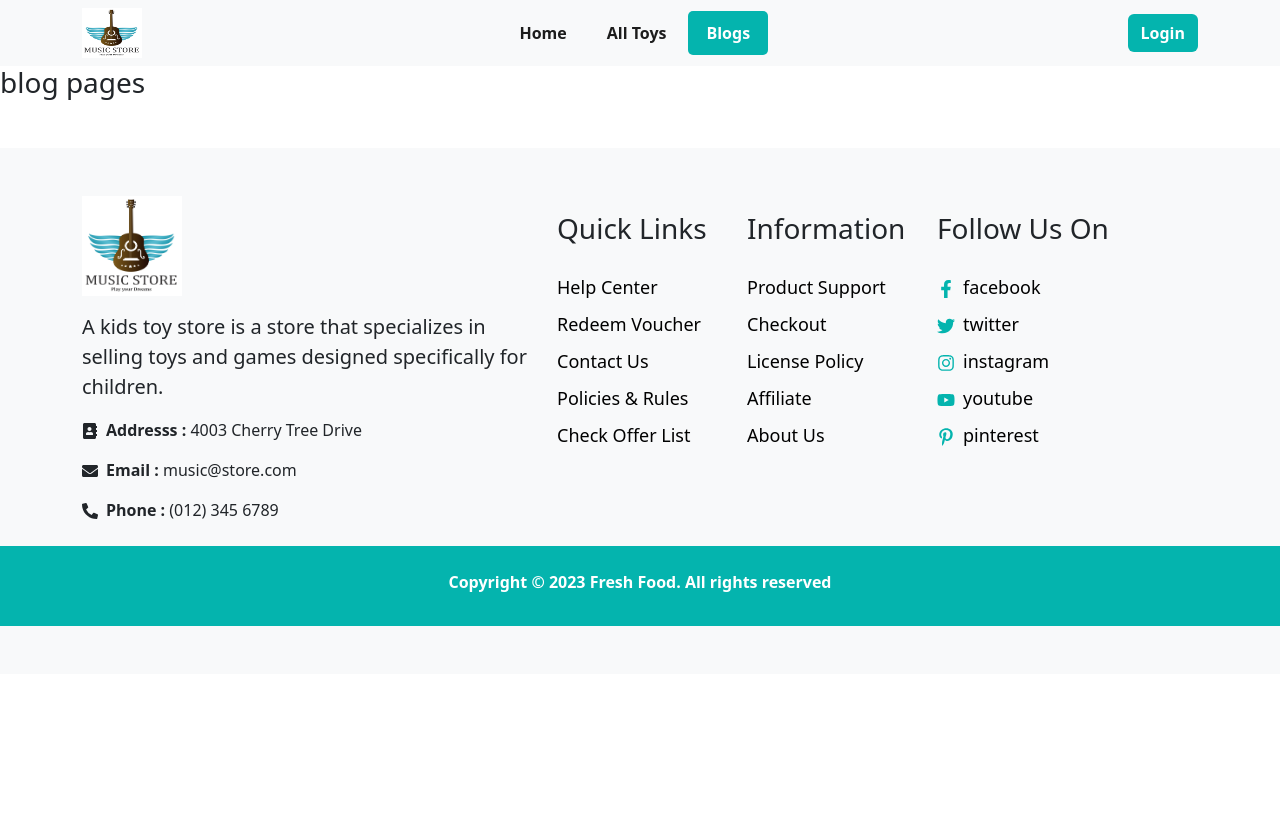
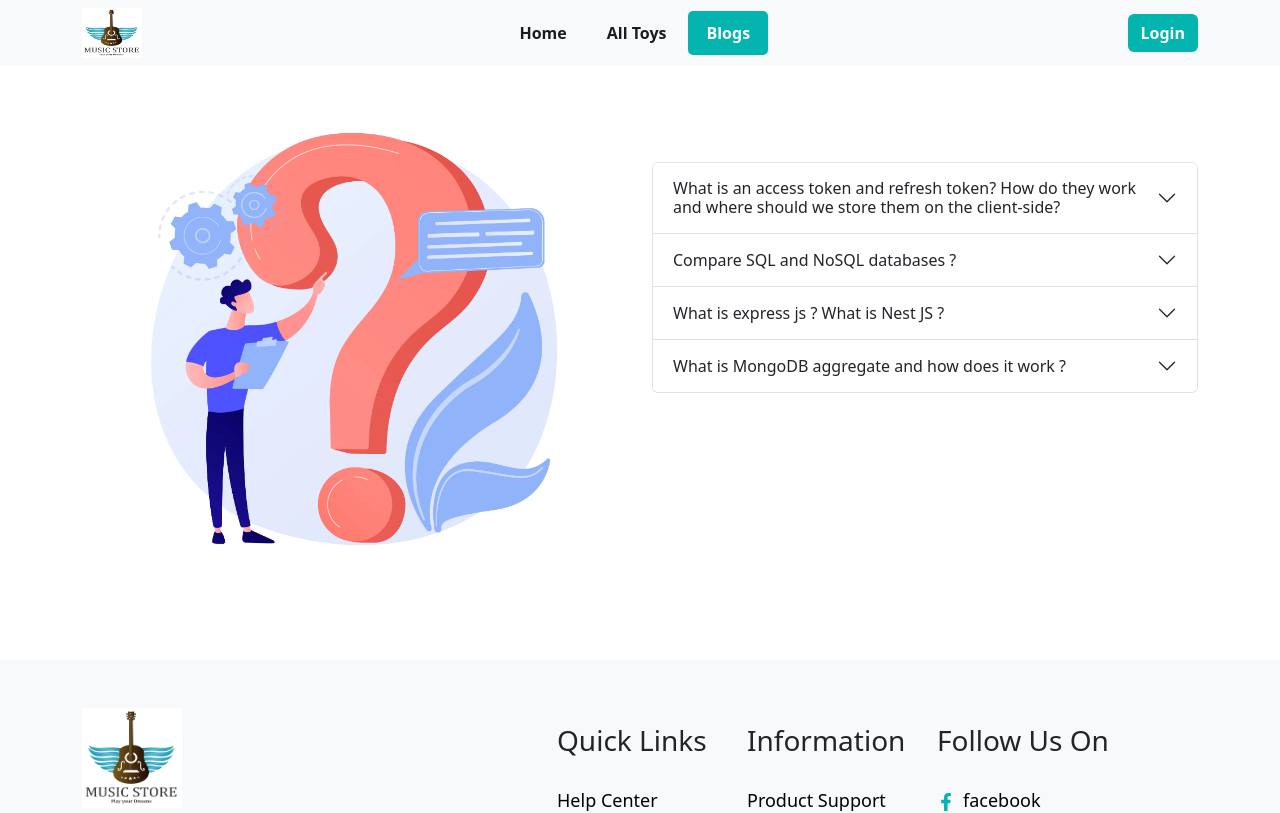
Before and after one commit to 75mdnazmul/Music-Store-Project-Client, a React (Vite) app: page /blog in a window 1280 px wide. Shown: the top 813 px of the page. Built offline with nearby package versions, Linux system fonts and the light colour scheme; no server answers.

Commit message:
Blog page is added

```diff
--- a/src/Pages/Blog/Blog.jsx
+++ b/src/Pages/Blog/Blog.jsx
@@ -1,8 +1,57 @@
+import Accordion from 'react-bootstrap/Accordion';
+import img from '../../assets/blog.webp'
 
 const Blog = () => {
     return (
-        <div>
-            <h3>blog pages</h3>
+        <div className='container'>
+            <div className='row'>
+                < img src={img} alt="" className='w-50 col-sm-12 col-lg-6' />
+                <div className='w-50 pt-5 mt-5 col-sm-12  col-lg-6'>
+                    <Accordion>
+                        <Accordion.Item eventKey="0">
+                            <Accordion.Header>What is an access token and refresh token? How do they work and where should we store them on the client-side?</Accordion.Header>
+                            <Accordion.Body>
+                                <span className='fw-bold'>Ans : </span>
+                                An access token and a refresh token are both used in authentication and authorization systems. Here is an overview of what they are, how they work, and where they should be stored on the client-side:
+
+                                1. Access Token:
+                                An access token is a credential that is used to gain access to protected resources, such as APIs or web services.
+
+                                2. Refresh Token:
+                                A refresh token is a long-lived credential that is used to obtain a new access token once the current access token expires.
+                            </Accordion.Body>
+                        </Accordion.Item>
+                        <Accordion.Item eventKey="1">
+                            <Accordion.Header>Compare SQL and NoSQL databases ?</Accordion.Header>
+                            <Accordion.Body>
+                                <span className='fw-bold'>Ans : </span>
+                                SQL (Structured Query Language) and NoSQL (Not Only SQL) are two types of database management systems that differ in their data models, querying languages, and usage scenarios. Here is a comparison between SQL and NoSQL databases:
+
+                                <strong>Data Model:</strong>
+
+                                <strong>SQL:</strong> SQL databases use a structured data model based on tables with predefined schemas. Data is organized into rows and columns, and relationships between tables are established using foreign keys.
+                                <strong>NoSQL:</strong> NoSQL databases provide a flexible data model that can vary between different databases. They typically use a key-value, document, columnar, or graph-based model.
+                            </Accordion.Body>
+                        </Accordion.Item>
+                        <Accordion.Item eventKey="2">
+                            <Accordion.Header>What is express js ? What is Nest JS ?</Accordion.Header>
+                            <Accordion.Body>
+                                <span className='fw-bold'>Ans : </span>
+                                <strong>Express.js</strong> is a minimal and flexible web application framework for Node.js. It is one of the most popular frameworks for building web applications and APIs in the Node.js ecosystem. Express.js provides a set of features and middleware that simplifies the process of handling HTTP requests, routing, and building web applications.
+
+                                <strong>NestJS</strong> is a progressive, TypeScript-based web framework for building scalable and efficient server-side applications. It is built on top of Express.js and leverages modern JavaScript features and design patterns.
+                            </Accordion.Body>
+                        </Accordion.Item>
+                        <Accordion.Item eventKey="3">
+                            <Accordion.Header>What is MongoDB aggregate and how does it work ?</Accordion.Header>
+                            <Accordion.Body>
+                                <span className='fw-bold'>Ans : </span>
+                                In MongoDB, the aggregate function is used to perform advanced data aggregation operations on the documents within a collection. It allows you to process and transform the data in various ways, such as grouping, filtering, sorting, calculating aggregates, and performing complex computations.
+                            </Accordion.Body>
+                        </Accordion.Item>
+                    </Accordion>
+                </div>
+            </div>
         </div>
     );
 };
```
Also changed, not shown: src/assets/blog.webp (added).
